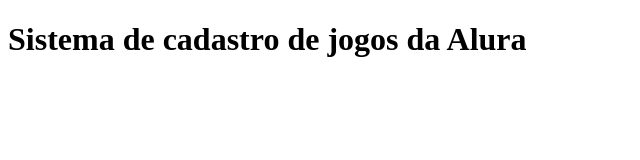
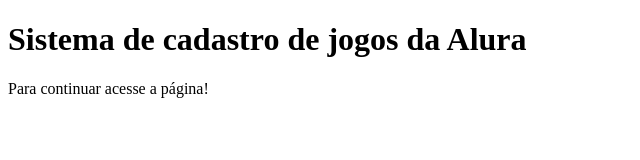
Before and after one commit to theodorcoelho/alura-cadastro, a plain HTML site: page index.html in a window 1280 px wide. Shown: the whole page, without its empty margins (0-640 px from the left). Drawn offline with Linux system fonts and the light colour scheme.

Commit message:
adicionando texto na tela

```diff
--- a/index.html
+++ b/index.html
@@ -8,6 +8,7 @@
 </head>
 <body>
     <h1>Sistema de cadastro de jogos da Alura</h1>
+    <p>Para continuar acesse a página!</p>
     <script src="app.js"></script>
 </body>
 </html>
```
